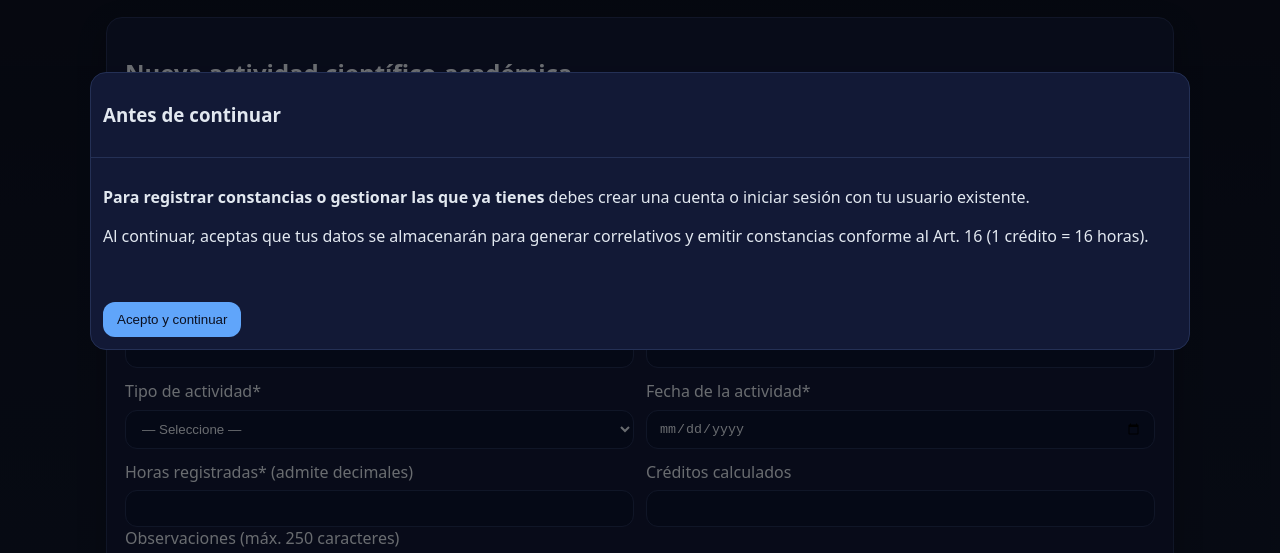
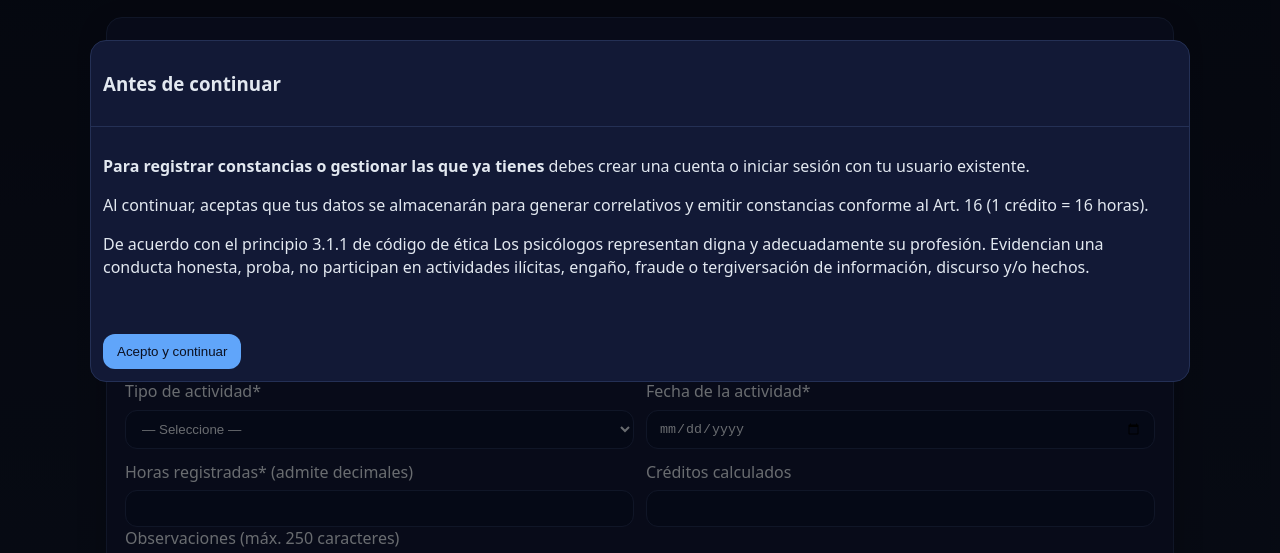
Before and after one commit to juanreyesr/creditos2025, a plain HTML site: page index.html in a window 1280 px wide. Shown: the part 189-742 px from the top of the page. Drawn offline with nearby package versions, Linux system fonts and the light colour scheme; no server answers.

Commit message:
Update index.html

```diff
--- a/index.html
+++ b/index.html
@@ -262,6 +262,7 @@
       <div style="padding:12px;line-height:1.45">
         <p><strong>Para registrar constancias o gestionar las que ya tienes</strong> debes crear una cuenta o iniciar sesión con tu usuario existente.</p>
         <p>Al continuar, aceptas que tus datos se almacenarán para generar correlativos y emitir constancias conforme al Art. 16 (1 crédito = 16 horas).</p>
+        <p>De acuerdo con el principio 3.1.1 de código de ética Los psicólogos representan digna y adecuadamente su profesión. Evidencian una conducta honesta, proba, no participan en actividades ilícitas, engaño, fraude o tergiversación de información, discurso y/o hechos.</p>
       </div>
       <div class="actions" style="padding:12px">
         <button class="btn primary" id="entryAccept" type="button">Acepto y continuar</button>
```
